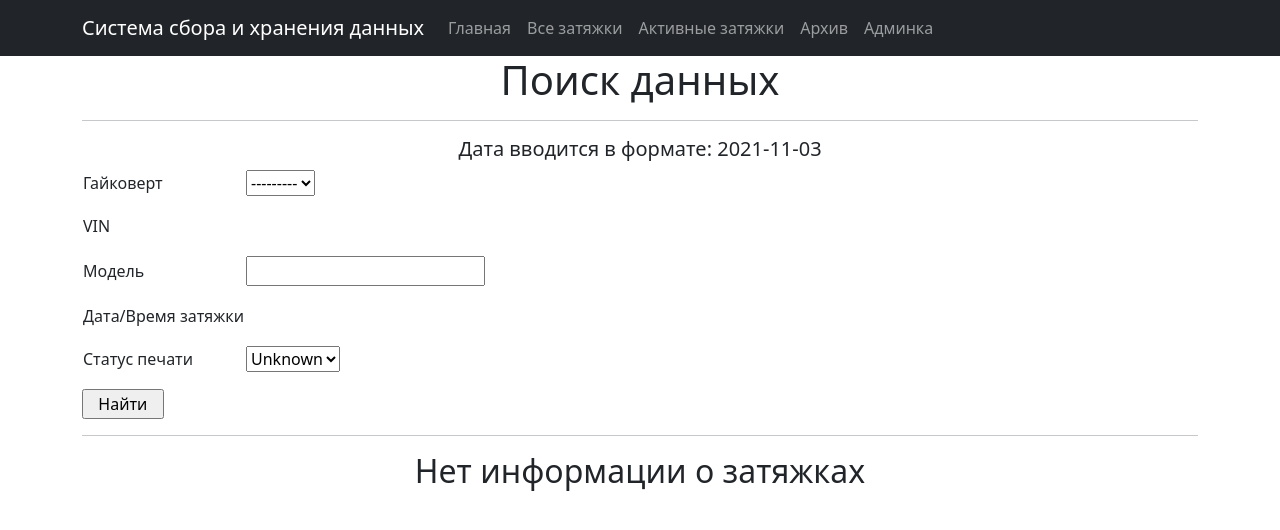
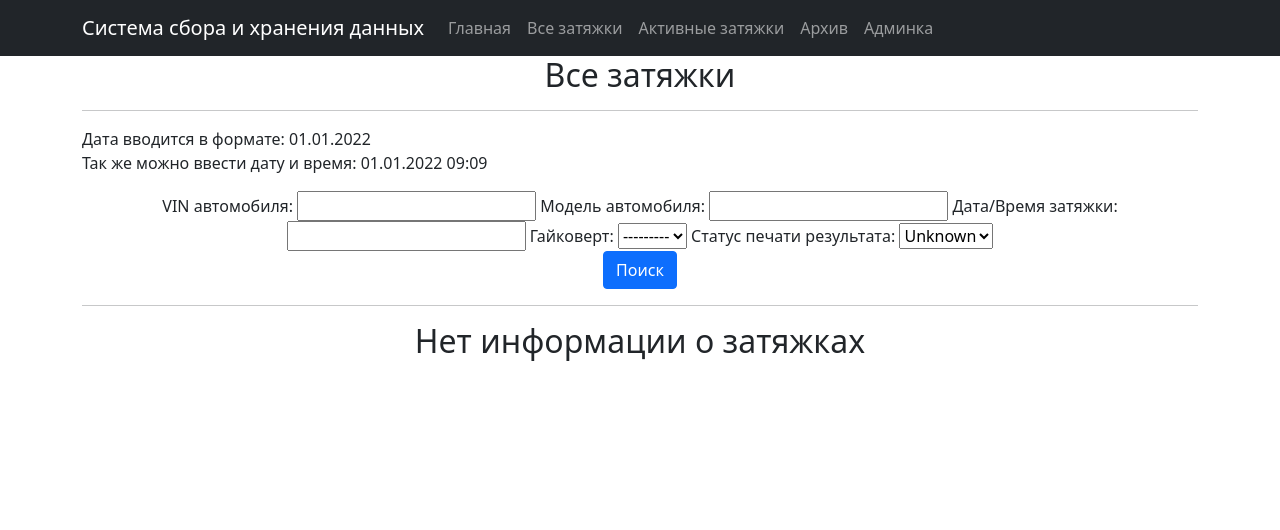
Before and after one commit to Aleksey215/DataCollectionSystem2022_v2.0, a Django app: page /search/ in a window 1280 px wide. Shown: the top 530 px of the page. Run offline with Django 4.2, Linux system fonts and the light colour scheme; data that the repository does not hold is empty; some libraries are stand-ins or nearby versions.

Commit message:
17.08.2022 - created new filters and forms in templates

```diff
--- a/server/nutrunners_data/filters.py
+++ b/server/nutrunners_data/filters.py
@@ -5,26 +5,49 @@ from .models import *
 
 # Фильтр для модели затяжек
 class TighteningFilter(FilterSet):
-
-    class Meta:
-        # привязка к моделе
-        model = Tightening
-        # определение полей для фильтрации
-        fields = {
-            'nutrunner': ['exact'],  # должно быть полное совпадение с тем, что указал пользователь
-            'vin__vin_number': ['icontains'],
-            'vin__model': ['exact'],
-            'time_of_creation': ['gte'],  # время создания должно быть больше или равно тому, что указал пользователь
-            'printing': ['exact'],
-        }
+    vin_number = django_filters.CharFilter(
+        field_name='vin__vin_number',
+        label='VIN автомобиля',
+        lookup_expr='icontains'
+    )
+    model = django_filters.CharFilter(
+        field_name='vin__model',
+        label='Модель автомобиля',
+        lookup_expr='exact'
+    )
+    time_of_creation = django_filters.DateTimeFilter(
+        field_name='time_of_creation',
+        label='Дата/Время затяжки',
+        lookup_expr='gte',
+        input_formats=['%d.%m.%Y', '%d.%m.%Y %H:%M']
+    )
+    nutrunner = django_filters.ModelChoiceFilter(
+        field_name='nutrunner',
+        label='Гайковерт',
+        lookup_expr='exact',
+        queryset=Nutrunner.objects.all()
+    )
+    printing = django_filters.BooleanFilter(
+        field_name='printing',
+        label='Статус печати результата',
+        lookup_expr='exact'
+    )
 
 
 # Фильтр для модели овтомобиля
 class VehicleFilter(FilterSet):
-
-    class Meta:
-        model = Vehicle
-        fields = {
-            'vin_number': ['icontains'],  # можно ввести только чать символов
-            'model': ['exact'],  # должно быть полное совпадение с тем, что указал пользователь
-        }
+    vin_number = django_filters.CharFilter(
+        field_name='vin_number',
+        label='VIN автомобиля',
+        lookup_expr='icontains'
+    )
+    model = django_filters.CharFilter(
+        field_name='model',
+        label='Модель автомобиля',
+        lookup_expr='exact'
+    )
+    check_printed = django_filters.BooleanFilter(
+        field_name='check_printed',
+        label='Статус чека',
+        lookup_expr='exact'
+    )
--- a/server/nutrunners_data/forms.py
+++ b/server/nutrunners_data/forms.py
@@ -1,2 +1,2 @@
 from django.forms import ModelForm
-from filters import VehicleFilter
+from django import forms
--- a/server/templates/nutrunners_data/list_of_vins.html
+++ b/server/templates/nutrunners_data/list_of_vins.html
@@ -20,7 +20,10 @@ Search Vechicles
     <h4>Фильтры поиска</h4>
         <!-- Перед таблицей добавим форму для поиска -->
         <form method="GET">
+            <table align="left">
                 {{ filter.form|bootstrap }}
+            </table>
+
             <br>
             <button type="submit" class="btn btn-primary"> Поиск </button>
         </form>
--- a/server/templates/nutrunners_data/tightenings_search.html
+++ b/server/templates/nutrunners_data/tightenings_search.html
@@ -1,6 +1,7 @@
 <!--Данный шаблон используется для поиска публикаций по заданным параметрам-->
 <!--Наследование шаблона от основного файла-->
 {% extends 'default.html' %}
+{% load bootstrap %}
 
 <!--Загрузка собственных фильтров из файла custom_filters.py-->
 {% load custom_filters %}
@@ -12,77 +13,20 @@ Search tightnings
 
 <!--Описание содержания страницы-->
 {% block content %}
-    <h1>Поиск данных</h1>
+    <h2>Все затяжки</h2>
     <hr>
-    <h5>Дата вводится в формате: 2021-11-03</h5>
+    <font size="3" align="left">
+        <p>
+            Дата вводится в формате: 01.01.2022 <br>
+            Так же можно ввести дату и время: 01.01.2022 09:09
+        </p>
+    </font>
     <!-- Перед таблицей добавим форму для поиска -->
     <form method="GET">
         {% csrf_token %}
-        <table>
-            <tr>
-                <td>
-                    <p align="left">
-                        Гайковерт
-                    </p>
-                </td>
-                <td>
-                    <p align="left">
-                        {{ filter.form.nutrunner }}
-                    </p>
-                </td>
-            </tr>
-            <tr>
-                <td>
-                    <p align="left">
-                        VIN
-                    </p>
-                </td>
-                <td>
-                    <p align="left">
-                        {{ filter.form.vin__vin_number }}
-                    </p>
-                </td>
-            </tr>
-            <tr>
-                <td>
-                    <p align="left">
-                        Модель
-                    </p>
-                </td>
-                <td>
-                    <p align="left">
-                        {{ filter.form.vin__model }}
-                    </p>
-                </td>
-            </tr>
-            <tr>
-                <td>
-                    <p align="left">
-                        Дата/Время затяжки
-                    </p>
-                </td>
-                <td>
-                    <p align="left">
-                        {{ filter.form.time_of_creation }}
-                    </p>
-                </td>
-            </tr>
-            <tr>
-                <td>
-                    <p align="left">
-                        Статус печати
-                    </p>
-                </td>
-                <td>
-                    <p align="left">
-                        {{ filter.form.printing }}
-                    </p>
-                </td>
-            </tr>
-        </table>
-        <p align="left">
-            <input type="submit" value="  Найти  ">
-        </p>
+        {{ filter.form|bootstrap }}
+        <br>
+        <button type="submit" class="btn btn-primary"> Поиск </button>
     </form>
     <hr>
     <!--Если публикации есть, то выводятся поля для поиска-->
```
Also changed, not shown: server/nutrunners_data/migrations/0001_initial.py, server/nutrunners_data/migrations/0002_remove_tightening_model.py (deleted), server/nutrunners_data/migrations/0003_alter_vehicle_vin_number.py (deleted), server/nutrunners_data/migrations/0004_rename_vin_number_tightening_vin.py (deleted), server/nutrunners_data/migrations/0005_rename_nutrunner_name_nutrunner_name.py (deleted), server/nutrunners_data/migrations/0006_alter_tightening_time_of_creation.py (deleted), 1 other file. Lines whose indentation alone changed are shown as unchanged.
